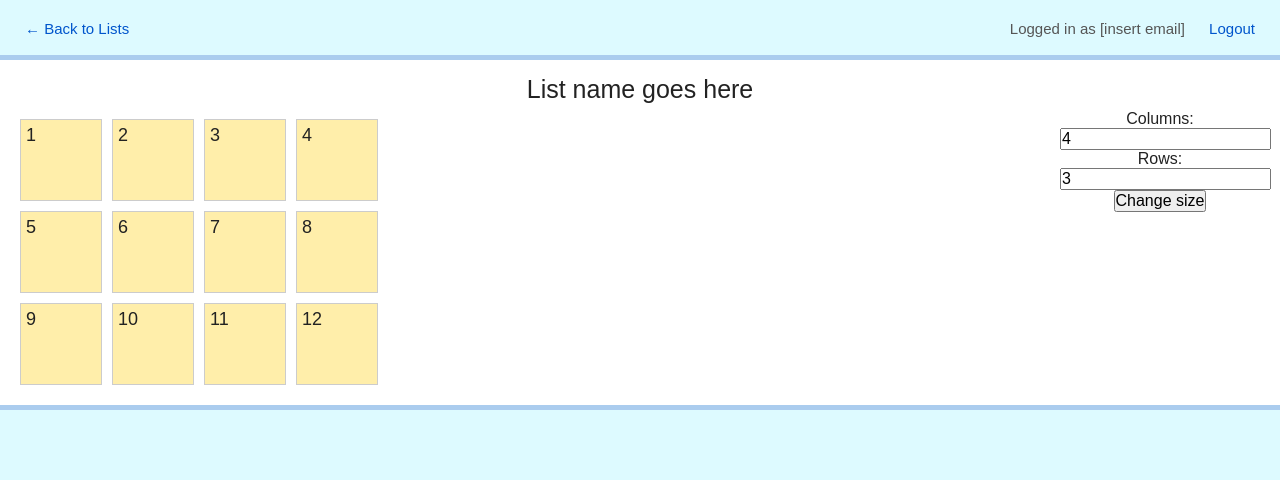
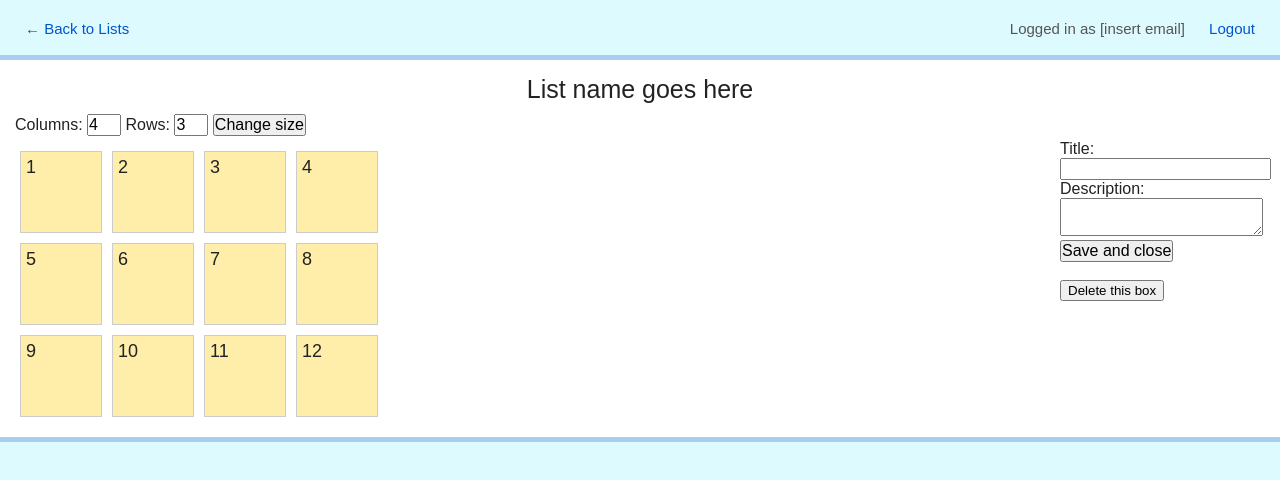
Before and after one commit to 6/6.github.com, a plain HTML site: page jackson/sortable.html in a window 1280 px wide. Drawn offline with Linux system fonts and the light colour scheme.

Commit message:
updated boxes

```diff
--- a/jackson/main.css
+++ b/jackson/main.css
@@ -49,6 +49,8 @@ img{border:0}
 
 /* BOXES-SPECIFIC */
 #box-section{border-width:5px 0;position:relative}
+#change-size{padding-bottom:10px}
+    #rows,#cols{width:30px}
 #sortable {list-style-type: none; margin: 0; padding: 0;margin-right:200px }
     #sortable li { margin:5px; padding: 5px; float: left; width:70px; height:70px;font-size:18px;cursor:pointer;border:1px solid #ccc;background:#fea }
-#controls{width:200px;margin-top:50px;position:absolute;top:0;right:20px}
+#controls{width:200px;margin-top:80px;position:absolute;top:0;right:20px}
--- a/jackson/main.js
+++ b/jackson/main.js
@@ -36,6 +36,7 @@ function setSortableWidth(numColumns) {
     $("#sortable").css("width",width+"px");
 }
 
+// update size of grid
 function changeSize() {
     var cols = parseInt($("#cols").val());
     var rows = parseInt($("#rows").val());
@@ -44,5 +45,6 @@ function changeSize() {
     for(var i=0;i<(rows*cols);i++) {
         $("#sortable").append('<li class="ui-state-default">'+(i+1)+'</li>');
     }
+    //TODO: AJAX
     return !1;
 }
--- a/jackson/sortable.html
+++ b/jackson/sortable.html
@@ -19,6 +19,11 @@
     <div class="clear">&nbsp;</div>
     <div id="box-section" class="center-margin bg-white border-blue">
         <h1>List name goes here</h1>
+        <form  id="change-size" class="left-align" action="/nojs">
+            Columns: <input id="cols" name="cols" type="text" value="4">
+            Rows: <input id="rows" name="rows" type="text" value="3">
+            <input type="submit" value="Change size">
+        </form>
         <ul id="sortable" class="left-align">
             <li class="ui-state-default">Box title 1</li>
             <li class="ui-state-default">Box title 2</li>
@@ -32,14 +37,14 @@
             <li class="ui-state-default">10</li>
             <li class="ui-state-default">11</li>
             <li class="ui-state-default">12</li>
-
         </ul>
-        <div id="controls" class="float-right">
-            <form  id="change-size" action="/nojs">
-                Columns: <input id="cols" name="cols" type="text" value="4"><br>
-                Rows: <input id="rows" name="rows" type="text" value="3"><br>
-                <input type="submit" value="Change size">
-            </form>
+        <div id="controls" class="float-right left-align">
+            <form id="save-box" method="/nojs">
+                Title: <input id="title" type="text"><br>
+                Description: <textarea id="description"></textarea><br>
+                <input type="submit" value="Save and close">
+            </form><br>
+            <button id="delete-box">Delete this box</button>
         </div>
         <div class="clear">&nbsp;</div>
     </div>
```
